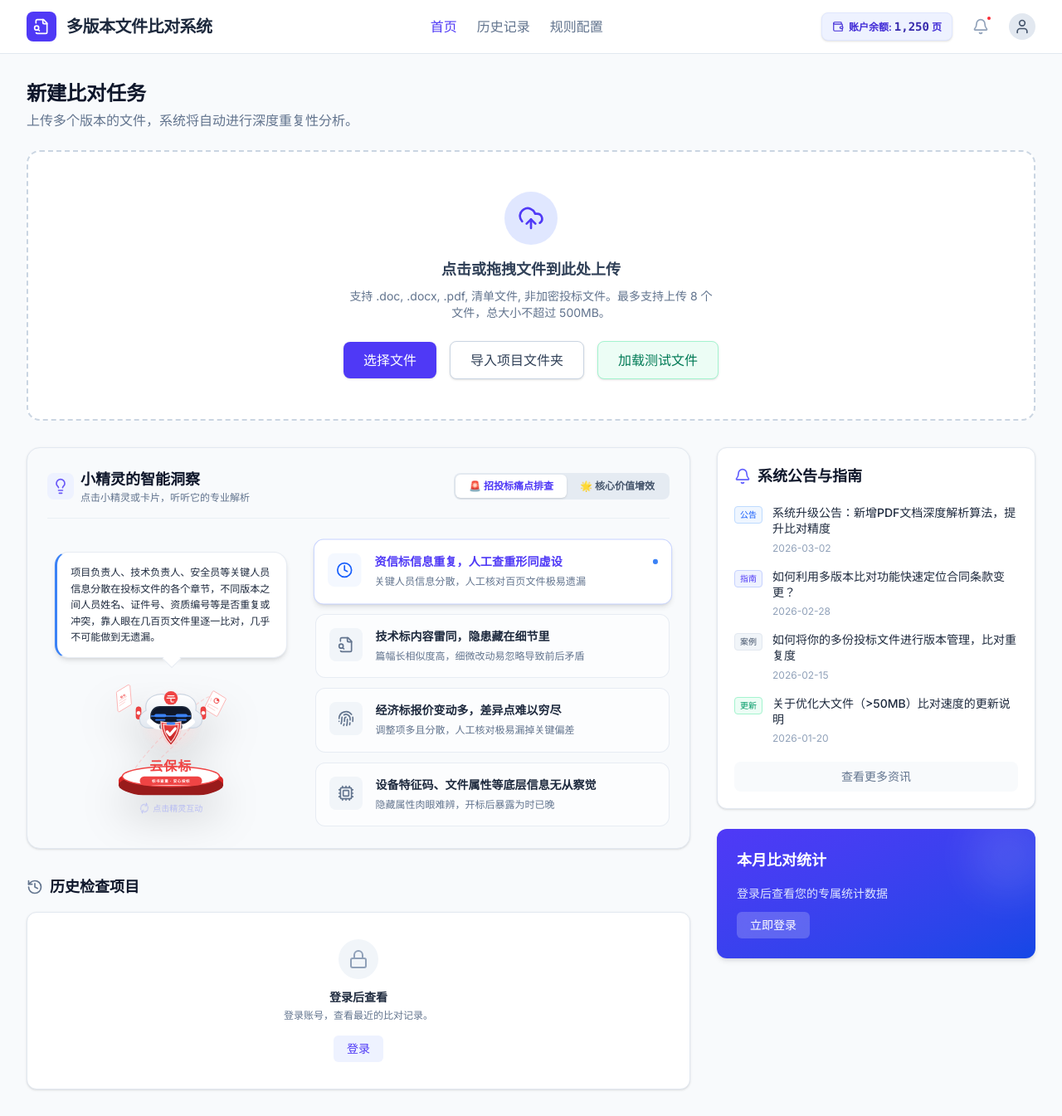
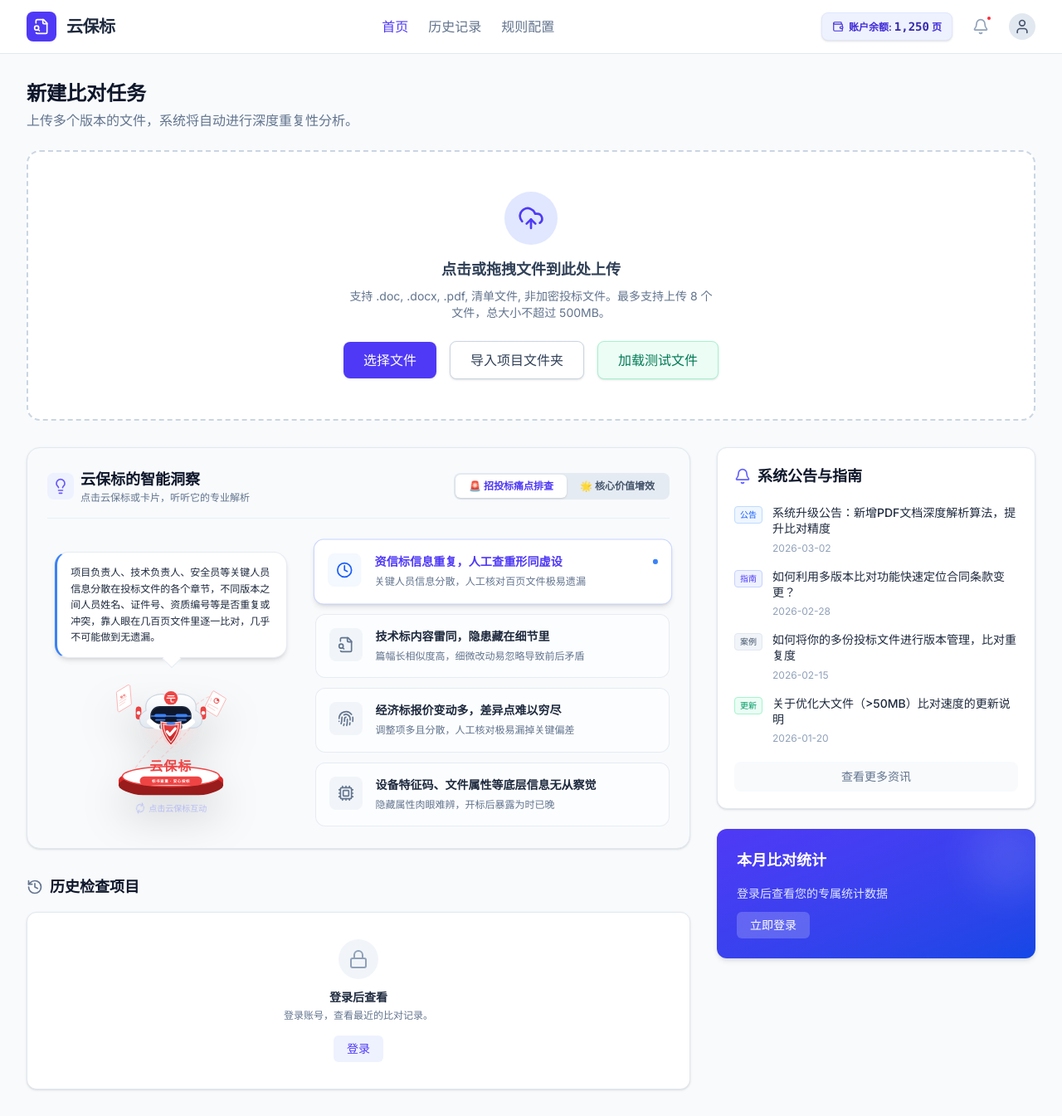
Before and after one commit to graypuppy/biduiai, a React (Vite) app: page / in a window 1280 px wide. Shown: the whole page at 83% size. Built offline with nearby package versions, Linux system fonts and the light colour scheme.

Commit message:
refactor: rename application to 云保标
Update branding across the UI, metadata, and engine logs to reflect the new system name "云保标".

```diff
--- a/index.html
+++ b/index.html
@@ -3,7 +3,7 @@
   <head>
     <meta charset="UTF-8" />
     <meta name="viewport" content="width=device-width, initial-scale=1.0" />
-    <title>多版本文件比对系统</title>
+    <title>云保标</title>
   </head>
   <body>
     <div id="root"></div>
--- a/metadata.json
+++ b/metadata.json
@@ -1,5 +1,5 @@
 {
-  "name": "多版本文件比对小优化ai",
+  "name": "云保标",
   "description": "用于多版本文件比对、雷同性检查的系统首页，包含文件上传、检查点展示、新闻公告及历史记录功能。",
   "requestFramePermissions": [],
   "majorCapabilities": ["MAJOR_CAPABILITY_SERVER_SIDE_GEMINI_API"]
--- a/src/App.tsx
+++ b/src/App.tsx
@@ -498,7 +498,7 @@ export default function App() {
       };
 
       setCompareLogs([]);
-      addLog(`[System] 初始化多版本比对引擎 v2.0...`);
+      addLog(`[System] 初始化云保标引擎 v2.0...`);
       addLog(`[System] 加载 ${comparingFiles.length} 份待比对文件...`);
       addLog(`[System] 分配计算资源，准备执行深度交叉解析...`);
 
--- a/src/components/home/ComparisonElf.tsx
+++ b/src/components/home/ComparisonElf.tsx
@@ -344,8 +344,8 @@ export default function ComparisonElf() {
             <Lightbulb className="w-5 h-5 animate-pulse" />
           </div>
           <div>
-            <h2 className="text-lg font-bold text-slate-900">小精灵的智能洞察</h2>
-            <p className="text-xs text-slate-500">点击小精灵或卡片，听听它的专业解析</p>
+            <h2 className="text-lg font-bold text-slate-900">云保标的智能洞察</h2>
+            <p className="text-xs text-slate-500">点击云保标或卡片，听听它的专业解析</p>
           </div>
         </div>
 
@@ -437,7 +437,7 @@ export default function ComparisonElf() {
             onClick={triggerSpin}
           >
             <RefreshCw className="w-3 h-3 animate-spin" style={{ animationDuration: '6s' }} />
-            点击精灵互动
+            点击云保标互动
           </motion.div>
         </div>
 
--- a/src/components/layout/Header.tsx
+++ b/src/components/layout/Header.tsx
@@ -66,7 +66,7 @@ const Header: React.FC<HeaderProps> = ({
           <div className="bg-indigo-600 p-2 rounded-lg">
             <FileSearch className="w-5 h-5 text-white" />
           </div>
-          <span className="font-bold text-xl tracking-tight text-slate-800">多版本文件比对系统</span>
+          <span className="font-bold text-xl tracking-tight text-slate-800">云保标</span>
         </div>
         <nav className="hidden md:flex items-center gap-6">
           <button className={`font-medium transition-colors ${currentPage === 'home' ? 'text-indigo-600' : 'text-slate-500 hover:text-slate-900'}`} onClick={() => setCurrentPage('home')}>首页</button>
--- a/src/components/modals/PurchaseModal.tsx
+++ b/src/components/modals/PurchaseModal.tsx
@@ -114,7 +114,7 @@ export default function PurchaseModal({ isOpen, onClose, selectedSku, setSelecte
                           P
                         </div>
                         <div>
-                          <h4 className="font-bold text-slate-800 text-lg">多版本文件比对-按页充值</h4>
+                          <h4 className="font-bold text-slate-800 text-lg">云保标-按页充值</h4>
                           <p className="text-sm text-slate-500 mt-1">支持资信标、技术标、经济标及底层设备特征的深度比对分析，按实际比对页数扣费</p>
                         </div>
                       </div>
```
